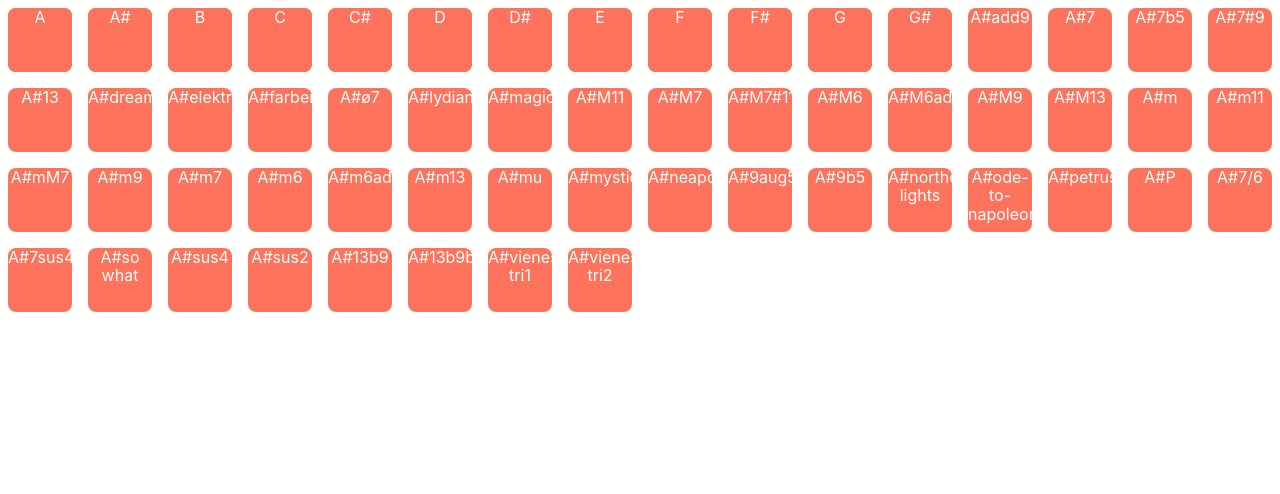
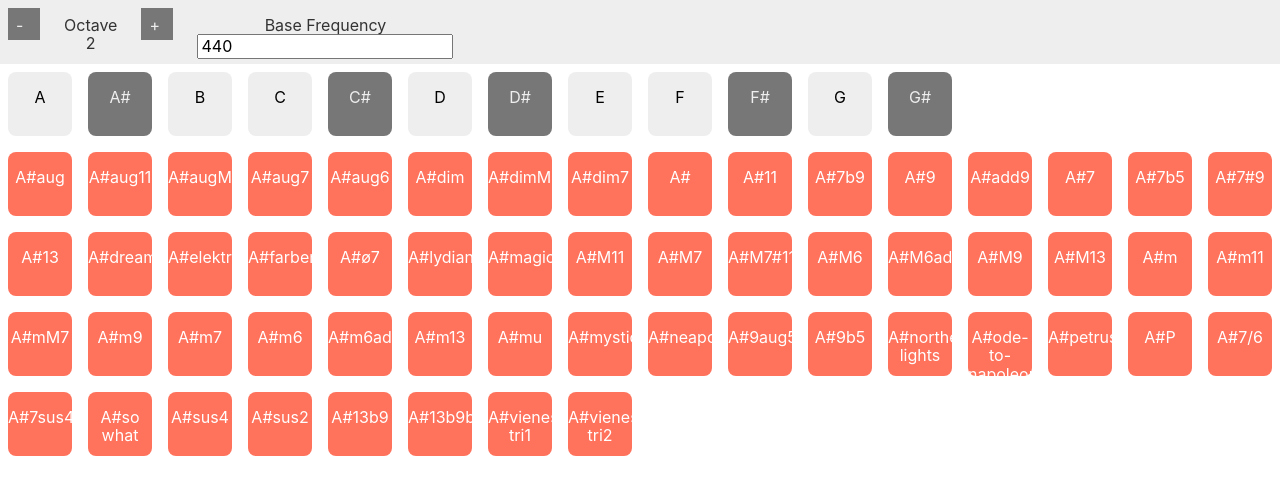
Before and after one commit to yoyomo/chord-composer, a React (Create React App) app: page / in a window 1280 px wide. Both pictures are taken after a click on the element "A#". Shown: the top 494 px of the page. Built offline with nearby package versions, Linux system fonts and the light colour scheme.

Commit message:
change octaves & wip change base frequency

```diff
--- a/src/components/chord.tsx
+++ b/src/components/chord.tsx
@@ -26,7 +26,8 @@ export class ChordElement extends React.Component<ChordElementProps> {
   render() {
     return (
         <div
-            className={`${this.props.chord.variation === 0 ? "bg-light-red" : "bg-light-blue"} w3 h3 white dib tc v-mid pointer ma2 br3`}
+            className={`${this.props.chord.variation === 0 ? "bg-light-red" : "bg-light-blue"}
+             w3 h3 white dib tc v-mid pointer ma2 pt3 br3`}
             onMouseDown={this.handleClick}
             onTouchStart={this.handleClick}
             onTouchEnd={this.handleClickEnd}
--- a/src/components/note-key.tsx
+++ b/src/components/note-key.tsx
@@ -10,7 +10,9 @@ interface NoteKeyProps extends ClassAndChildren {
 }
 
 export const NoteKey = (props: NoteKeyProps) => {
-  return <div className={"bg-light-red w3 h3 white dib tc v-mid pointer ma2 br3"}
+  return <div
+      className={`${props.baseKey.includes('#') ? 'bg-gray light-gray' : 'bg-light-gray black'}
+       w3 h3 dib tc v-mid pointer ma2 pa3 br3`}
               onClick={() => props.selectKey(props.keyIndex)}>
     {props.baseKey}
   </div>
--- a/src/constants/base-chord-rules.ts
+++ b/src/constants/base-chord-rules.ts
@@ -55,4 +55,4 @@ export const BASE_CHORD_RULES = [
   {"name": "Thirteenth flat ninth flat fifth ", "pitchClass": [0, 4, 6, 10, 1, 9], "quality": "M3+d5", "symbol": "13b9b5"},
   {"name": "Viennese tri v1", "pitchClass": [0, 1, 6], "quality": "Atonal", "symbol": "vienesse tri1"},
   {"name": "Viennese tri v2", "pitchClass": [0, 6, 7], "quality": "Atonal", "symbol": "vienesse tri2"}
-]
+];
--- a/src/reducers/root-page-reducer.ts
+++ b/src/reducers/root-page-reducer.ts
@@ -2,126 +2,6 @@ import {State} from "../state";
 import {ChordType} from "../components/chord";
 import {KEYS} from "../components/note-key";
 import {Action} from "../react-root";
-
-export const removeVariations = (state: State, action: Action): State => {
-  switch (action.type) {
-    case "hide-variations":
-      let baseChord = state.chordGrid[state.selectedChordTypeIndex];
-
-      let chordGrid = state.chordGrid.slice();
-
-      chordGrid = chordGrid.slice(0, state.selectedChordTypeIndex + 1).concat(chordGrid.slice(state.selectedChordTypeIndex + baseChord.pitchClass.length));
-
-      state = {...state};
-      state.chordGrid = chordGrid;
-      state.showingVariations = false;
-
-      break;
-  }
-
-  return state;
-};
-
-export const recomputeVariations = (state: State, action: Action): State => {
-  switch (action.type) {
-    case "show-variations":
-      let baseChord = state.chordGrid[state.selectedChordTypeIndex];
-
-      let pitchClass = baseChord.pitchClass.slice();
-      let chordGrid = state.chordGrid.slice();
-
-      for (let v = 1; v < pitchClass.length; v++) {
-        let firstPitch = pitchClass.shift();
-
-        if (firstPitch) {
-          while (firstPitch < pitchClass[pitchClass.length - 1]) {
-            firstPitch += 12;
-          }
-          pitchClass.push(firstPitch);
-        }
-
-        let chordVariation: ChordType = {
-          ...baseChord,
-          pitchClass: pitchClass.slice(),
-          variation: v,
-        };
-
-        chordGrid.splice(state.selectedChordTypeIndex + v, 0, chordVariation);
-      }
-
-      state = {...state};
-      state.chordGrid = chordGrid;
-      state.showingVariations = true;
-      break;
-  }
-
-  return state;
-};
-
-export const recomputeChordType = (state: State, action: Action): State => {
-  switch (action.type) {
-    case "select-chord-type":
-      let chordGridIndex = action.chordTypeIndex;
-      let selectedChord = state.chordGrid[chordGridIndex];
-
-      while (selectedChord.variation > 0) {
-        selectedChord = state.chordGrid[--chordGridIndex];
-      }
-
-      let nextChord = state.chordGrid[chordGridIndex + 1];
-
-      state = {...state};
-      state.selectedChordTypeIndex = chordGridIndex;
-      state.showingVariations = nextChord && nextChord.variation > 0;
-
-      break;
-  }
-
-  return state;
-};
-
-export const recomputeChords = (state: State, action: Action): State => {
-  switch (action.type) {
-    case "select-key":
-      let keyIndex = action.keyIndex;
-
-      state = {...state};
-      state.selectedKeyIndex = keyIndex;
-
-      let chordGrid: ChordType[] = [];
-      state.chordRules.map(chordRule => {
-        let pitchClass = chordRule.pitchClass.slice();
-
-        // add key and octave
-        for (let p = 0; p < pitchClass.length; p++) {
-          pitchClass[p] += state.selectedKeyIndex + state.octave * 12;
-        }
-
-        // make sure pitchClass is incrementing array
-        for (let p = 0; p < pitchClass.length; p++) {
-          while (p > 0 && pitchClass[p] < pitchClass[p - 1]) {
-            pitchClass[p] += 12;
-          }
-        }
-
-        let chord: ChordType = {
-          ...chordRule,
-          pitchClass: pitchClass.slice(),
-          variation: 0,
-          baseKey: KEYS[keyIndex]
-        };
-
-        chordGrid.push(chord);
-        return chord;
-      });
-
-      state.chordGrid = chordGrid;
-      break;
-  }
-
-
-  return state;
-};
 
 export interface SelectKeyAction {
   type: "select-key"
@@ -167,8 +47,156 @@ export const selectChordType = (chordTypeIndex: number): SelectChordTypeAction =
   };
 };
 
+export interface DecreaseOctaveAction {
+  type: "decrease-octave"
+}
+
+export const decreaseOctave = (): DecreaseOctaveAction => {
+  return {
+    type: "decrease-octave",
+  };
+};
+
+export interface IncreaseOctaveAction {
+  type: "increase-octave"
+}
+
+export const increaseOctave = (): IncreaseOctaveAction => {
+  return {
+    type: "increase-octave",
+  };
+};
+
 export type RootPageAction =
-  SelectKeyAction
-  | ShowVariationsAction
-  | HideVariationsAction
-  | SelectChordTypeAction;
+    SelectKeyAction
+    | ShowVariationsAction
+    | HideVariationsAction
+    | SelectChordTypeAction
+    | DecreaseOctaveAction
+    | IncreaseOctaveAction;
+
+export const recomputeChordGrid = (state: State) => {
+
+  let chordGrid: ChordType[] = [];
+  state.chordRules.map(chordRule => {
+    let pitchClass = chordRule.pitchClass.slice();
+
+    // add key and octave
+    for (let p = 0; p < pitchClass.length; p++) {
+      pitchClass[p] += state.selectedKeyIndex + state.octave * 12;
+    }
+
+    // make sure pitchClass is incrementing array
+    for (let p = 0; p < pitchClass.length; p++) {
+      while (p > 0 && pitchClass[p] < pitchClass[p - 1]) {
+        pitchClass[p] += 12;
+      }
+    }
+
+    let chord: ChordType = {
+      ...chordRule,
+      pitchClass: pitchClass.slice(),
+      variation: 0,
+      baseKey: KEYS[state.selectedKeyIndex]
+    };
+
+    chordGrid.push(chord);
+    return chord;
+  });
+
+  return chordGrid
+};
+
+export const reduceRootPage = (state: State, action: Action): State => {
+  switch (action.type) {
+    case "select-key": {
+      let keyIndex = action.keyIndex;
+
+      state = {...state};
+      state.selectedKeyIndex = keyIndex;
+      break;
+    }
+
+    case "select-chord-type":
+      let chordGridIndex = action.chordTypeIndex;
+      let selectedChord = state.chordGrid[chordGridIndex];
+
+      while (selectedChord.variation > 0) {
+        selectedChord = state.chordGrid[--chordGridIndex];
+      }
+
+      let nextChord = state.chordGrid[chordGridIndex + 1];
+
+      state = {...state};
+      state.selectedChordTypeIndex = chordGridIndex;
+      state.showingVariations = nextChord && nextChord.variation > 0;
+
+      break;
+
+    case "show-variations": {
+      let baseChord = state.chordGrid[state.selectedChordTypeIndex];
+
+      let pitchClass = baseChord.pitchClass.slice();
+      let chordGrid = state.chordGrid.slice();
+
+      for (let v = 1; v < pitchClass.length; v++) {
+        let firstPitch = pitchClass.shift();
+
+        if (firstPitch) {
+          while (firstPitch < pitchClass[pitchClass.length - 1]) {
+            firstPitch += 12;
+          }
+          pitchClass.push(firstPitch);
+        }
+
+        let chordVariation: ChordType = {
+          ...baseChord,
+          pitchClass: pitchClass.slice(),
+          variation: v,
+        };
+
+        chordGrid.splice(state.selectedChordTypeIndex + v, 0, chordVariation);
+      }
+
+      state = {...state};
+      state.chordGrid = chordGrid;
+      state.showingVariations = true;
+      break;
+    }
+
+    case "hide-variations": {
+      let baseChord = state.chordGrid[state.selectedChordTypeIndex];
+
+      let chordGrid = state.chordGrid.slice();
+
+      chordGrid = chordGrid.slice(0, state.selectedChordTypeIndex + 1).concat(chordGrid.slice(state.selectedChordTypeIndex + baseChord.pitchClass.length));
+
+      state = {...state};
+      state.chordGrid = chordGrid;
+      state.showingVariations = false;
+
+      break;
+    }
+
+    case "decrease-octave": {
+      state = {...state};
+      state.octave--;
+      if (state.octave < 0) {
+        state.octave = 0;
+      }
+      break;
+    }
+
+    case "increase-octave": {
+      state = {...state};
+      state.octave++;
+      if (state.octave > 6) {
+        state.octave = 6;
+      }
+      break;
+    }
+
+
+  }
+  return state;
+};
--- a/src/state.ts
+++ b/src/state.ts
@@ -3,11 +3,11 @@ import {ChordRuleType, ChordType} from "./components/chord";
 
 export const NUMBER_OF_NOTES = 88;
 
-export const recomputeAllNotes = (baseFrequency = 440): number[] => {
+export const recomputeAllNotes = (state: State): number[] => {
   let notes = [];
 
   for (let n = 0; n < NUMBER_OF_NOTES; n++) {
-    notes[n] = Math.pow(2, ((n + 1) - 49) / 12) * baseFrequency;
+    notes[n] = Math.pow(2, ((n + 1) - 49) / 12) * state.baseFrequency;
   }
 
   return notes;
@@ -20,9 +20,10 @@ const AudioContext = (window as any).AudioContext // Default
 
 export let initialState = {
   audioContext: new AudioContext(),
-  notes: recomputeAllNotes(),
+  notes: [] as number[],
+  baseFrequency: 440,
   selectedKeyIndex: null as unknown as number,
-  octave: 3,
+  octave: 2,
   chordRules: BASE_CHORD_RULES as ChordRuleType[],
   chordGrid: [] as ChordType[],
   showingVariations: false,
--- a/src/views/root-page.tsx
+++ b/src/views/root-page.tsx
@@ -1,5 +1,11 @@
 import {KEYS, NoteKey} from "../components/note-key";
-import {hideVariations, selectChordType, selectKey, showVariations} from "../reducers/root-page-reducer";
+import {
+  decreaseOctave,
+  hideVariations, increaseOctave,
+  selectChordType,
+  selectKey,
+  showVariations
+} from "../reducers/root-page-reducer";
 import {ChordElement} from "../components/chord";
 import {VariationsButton} from "../components/variations-button";
 import React from "react";
@@ -14,27 +20,55 @@ export function RootPage(dispatch: (action: Action) => void) {
     selectChordType: (chordTypeIndex: number) => dispatch(selectChordType(chordTypeIndex)),
     showVariations: () => dispatch(showVariations()),
     hideVariations: () => dispatch(hideVariations()),
+    decreaseOctave: () => dispatch(decreaseOctave()),
+    increaseOctave: () => dispatch(increaseOctave()),
+    changeBaseFrequency: (freq: number) => dispatch(increaseOctave()),
   };
 
   return (state: State) => {
     return (
-      <div className={"w-100 h-100"}>
-        <div className={"absolute top-0"}>
+        <div className={"vw-100 vh-100 flex flex-column overflow-hidden"}>
+          <div className={"h3 w-100 bg-light-gray flex flex-row items-stretch"}>
+            <div className={"w2 h2 bg-gray ma2 pa2 light-gray"} onClick={dispatcher.decreaseOctave}>
+              -
+            </div>
+            <div className={"ma2 pa2 dark-gray tc"}>
+              <div className={"db"}>Octave</div>
+              <div className={"db"}>{state.octave}</div>
+            </div>
+            <div className={"w2 h2 bg-gray ma2 pa2 light-gray"} onClick={dispatcher.increaseOctave}>
+              +
+            </div>
+
+            <div>
+              <div className={"ma2 pa2 dark-gray tc"}>
+                <div className={"db"}>Base Frequency</div>
+                <input type={"number"} className={"db"}
+                       value={state.baseFrequency}
+                       onChange={dispatcher.changeBaseFrequency}/>
+              </div>
+            </div>
+          </div>
+          <div className={"overflow-auto"}>
+            <div className={"w-100"}>
               {KEYS.map((key, i) => {
-            return <NoteKey baseKey={key} keyIndex={i}
+                return <NoteKey key={"note-key-"+i}
+                                baseKey={key} keyIndex={i}
                                 selectKey={dispatcher.selectKey}/>
               })}
             </div>
-        <div className={"overflow-auto"}>
+            <div>
               {state.selectedKeyIndex != null &&
               state.chordGrid.map((chord, i) => {
-            return <ChordElement chord={chord}
+                return <ChordElement key={"chord-"+i}
+                                     chord={chord}
                                      notes={state.notes}
                                      audioContext={state.audioContext}
                                      selectChordType={() => dispatcher.selectChordType(i)}
                 />
               })
               }
+            </div>
           </div>
 
           <div>
```
Also changed, not shown: src/react-root.tsx (+35 -8 lines). Lines whose indentation alone changed are shown as unchanged.
